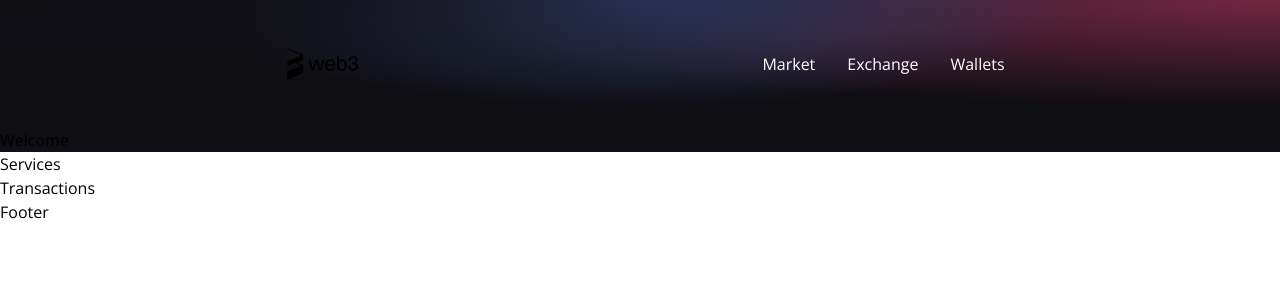
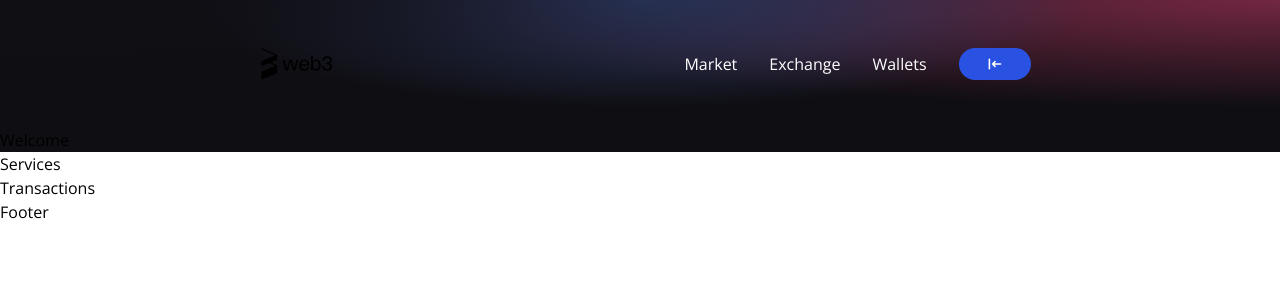
Before and after one commit to stephangriesel/web3-react, a React (Vite) app in the folder client/: page / in a window 1280 px wide. Shown: the top 300 px of the page. Built offline with nearby package versions, Linux system fonts and the light colour scheme.

Commit message:
login menu item

```diff
--- a/client/src/components/Navbar.jsx
+++ b/client/src/components/Navbar.jsx
@@ -1,5 +1,5 @@
 import React from 'react'
-import { HiMenu } from 'react-icons/hi'
+import { HiMenu, HiLogin } from 'react-icons/hi'
 import {AiOutlineCloseCircle} from 'react-icons/ai'
 
 import logo from '../../images/logo.svg';
@@ -24,6 +24,9 @@ const Navbar = () => {
             <NavbarItem key={item + index} title={item} />
           ))
         }
+        <li className='bg-[#2952e3] py-2 px-7 mx-4 rounded-full cursor-pointer hover:bg-[#2546bd]'>
+          <HiLogin />
+        </li>
       </ul>
     </nav>
   )
```
